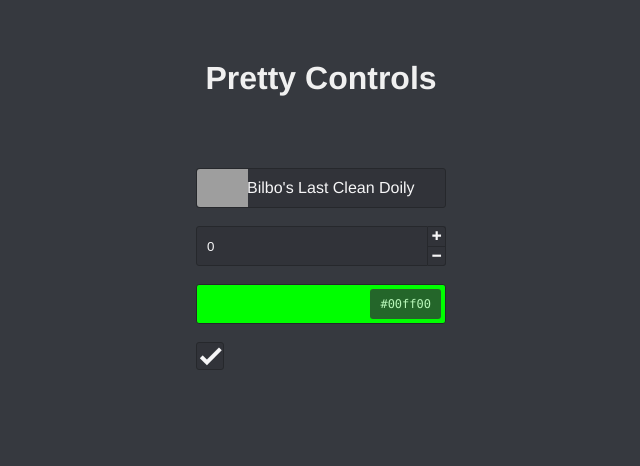
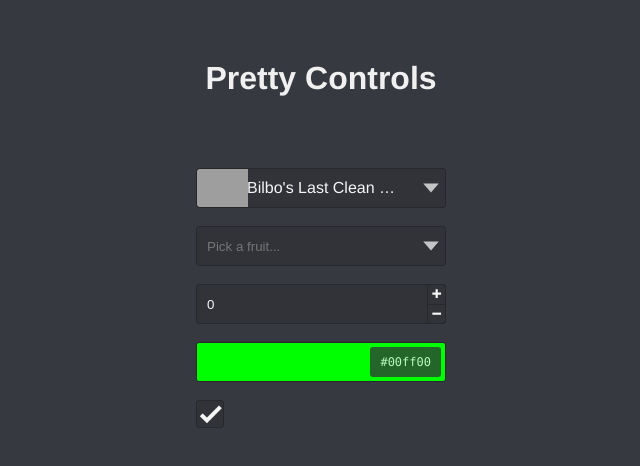
Before and after one commit to mdiller/pretty-controls, a Vue app: page / in a window 1280 px wide. Shown: the top 466 px of the page, without its empty margins (319-959 px from the left). Built offline with nearby package versions, Linux system fonts and the light colour scheme; grey boxes are pictures that could not be loaded.

Commit message:
updated select-search to be nullable and have nice icons

```diff
--- a/src/components/DemoPage.vue
+++ b/src/components/DemoPage.vue
@@ -6,7 +6,15 @@
 			<select-search
 				:selected_option.sync="player"
 				:options_func="searchPlayers"
+				:nullable="false"
 				placeholder="Player Name or ID...">
+			</select-search>
+			<br>
+			<select-search
+				:selected_option.sync="fruit"
+				:options_func="searchFruits"
+				:debounce_delay="0"
+				placeholder="Pick a fruit...">
 			</select-search>
 			<br>
 			<numerical-input
@@ -36,6 +44,7 @@ export default {
 	data() {
 		return {
 			player: null,
+			fruit: null,
 			my_number: 0,
 			my_color: "#00ff00",
 			my_boolean: true
@@ -43,8 +52,8 @@ export default {
 	},
 	methods: {
 		searchPlayers(input, callback) {
-			if (input.length == "") {
-				callback([], "None Found");
+			if (input.length == 0) {
+				callback([]);
 				return;
 			}
 			axios.get(`https://api.opendota.com/api/search?q=${input}`)
@@ -57,9 +66,25 @@ export default {
 					callback(data, data.length == 0 ? "None Found" : undefined);
 				})
 				.catch(error => {
-					console.log("error on search");
+					console.log(`error on search: ${error}`);
 					callback([], "Error on Search");
 				});
+		},
+		searchFruits(input, callback) {
+			callback([
+				{
+					id: 0,
+					text: "Tomato"
+				},
+				{
+					id: 1,
+					text: "Apple"
+				},
+				{
+					id: 2,
+					text: "Strawberry"
+				}
+			]);
 		}
 	},
 	created() {
--- a/src/components/select-search.vue
+++ b/src/components/select-search.vue
@@ -6,16 +6,16 @@
 		<input
 			ref="input"
 			type="text"
-			:placeholder="focused ? placeholder : ''"
+			:placeholder="(focused || !selected_option) ? placeholder : ''"
 			v-model="input"
 			@focus.prevent="startEdit"
 			@blur="endEdit"
 			@keyup.esc="endEdit"
 			@keyup.enter="selectedOption(options[0])"
 			:class="{ focused: focused }">
-		<span class="select-search-current" v-if="!focused">
+		<span class="select-search-current" v-if="!focused && selected_option">
 			<img v-if="selected_option.icon" :src="selected_option.icon">
-			<span>
+			<span :class="{ noicon: !selected_option.icon }">
 				{{selected_option.text || placeholder}}
 			</span>
 		</span>
@@ -24,7 +24,7 @@
 				{{status}}
 			</div>
 			<div
-				class="select-search-option"
+				:class="{ 'select-search-option': true, noicon: !option.icon }"
 				v-for="option in options"
 				@click.stop="selectedOption(option)"
 				@mousedown.prevent>
@@ -32,6 +32,21 @@
 				{{option.text}}
 			</div>
 		</div>
+		<svg
+			v-if="!focused && selected_option && nullable"
+			@click.stop="selectedOption(null)"
+			class="select-search-clear"
+			viewBox="0 0 24 24">
+			<path d="M 7 5 l 5,5 5,-5 2,2 -5,5 5,5 -2,2 -5,-5 -5,5 -2,-2 5,-5 -5,-5" />
+		</svg>
+		<svg
+			:class="{'select-search-down': true, expanded: focused }"
+			@mousedown.prevent.stop="!focused ? startEdit() : endEdit()"
+			@focus.stop
+			@click.stop
+			viewBox="0 0 18 18">
+			<path d="M 2 5 l 14 0 -7 8 Z" />
+		</svg>
 	</div>
 </template>
 
@@ -42,8 +57,10 @@ export default {
 	name: "select-search",
 	props: {
 		selected_option: {
-			type: Object,
-			required: true
+			required: true,
+			validator(value) {
+				return value == null || typeof(value) == "object";
+			}
 		},
 		options_func: {
 			type: Function, // callback(newoptions, optional newstatus)
@@ -52,6 +69,14 @@ export default {
 		placeholder: {
 			type: String,
 			default: ""
+		},
+		nullable: {
+			type: Boolean,
+			default: true
+		},
+		debounce_delay: {
+			type: Number,
+			default: 400
 		}
 	},
 	data() {
@@ -75,7 +100,7 @@ export default {
 		},
 		endEdit() {
 			this.focused = false;
-			this.input = '';
+			this.input = "";
 			this.$refs.input.blur();
 		},
 		recreateOptions() {
@@ -84,24 +109,32 @@ export default {
 				if (newstatus != undefined) {
 					self.status = newstatus;
 				}
+				else if (newoptions.length == 0) {
+					self.status = "None Found";
+				}
 				self.options = newoptions;
 			});
 		},
 		selectedOption(option) {
-			if (option) {
+			if (option !== undefined) {
 				this.$emit('update:selected_option', option);
 				this.endEdit();
 			}
 		}
 	},
 	created() {
-		this.debouncedRecreateOptions = utils.debounce(this.recreateOptions, 400);
+		this.debouncedRecreateOptions = utils.debounce(this.recreateOptions, this.debounce_delay);
+		this.debouncedRecreateOptions();
 	}
 };
 </script>
 
 <style lang="scss" scoped>
 @import "../pretty.scss";
+
+$button-icon-side-padding: 5px;
+$button-icon-size: 20px;
+
 .select-search {
 	& {
 		position: relative;
@@ -164,6 +197,15 @@ export default {
 		bottom: 0;
 		padding: $input-padding;
 		line-height: $input-line-height;
+
+		right: calc((#{$button-icon-size} * 2) + #{$button-icon-side-padding});
+		padding-right: 0px;
+		overflow: hidden;
+		text-overflow: ellipsis;
+
+		&.noicon {
+			left: 0;
+		}
 	}
 }
 .select-search-option {
@@ -171,6 +213,7 @@ export default {
 		float: left;
 		white-space: nowrap;
 		width: 100%;
+		height: 32px;
 		cursor: pointer;
 		background: $input-background;
 		transition: 0.25s;
@@ -183,7 +226,12 @@ export default {
 	& img {
 		vertical-align: middle;
 		width: 32px;
-		height: 32px;
+		height: 100%;
+	}
+
+	&.noicon {
+		line-height: 32px;
+		padding-left: 8px;
 	}
 }
 
@@ -193,4 +241,33 @@ export default {
 	line-height: $input-line-height;
 	color: #777777;
 }
+
+svg {
+	width: $button-icon-size;
+	height: $button-icon-size;
+	position: absolute;
+	top: calc((#{$input-height} - #{$button-icon-size}) / 2);
+	right: 0;
+	cursor: pointer;
+	fill: $input-color;
+	opacity: 0.75;
+	transition: 0.25s;
+
+	&.select-search-down {
+		right: $button-icon-side-padding;
+
+		&.expanded {
+			transform: rotate(180deg);
+		}
+	}
+
+	&.select-search-clear {
+		right: calc(#{$button-icon-size} + #{$button-icon-side-padding});
+
+		&:hover {
+			fill: red;
+			opacity: 1;
+		}
+	}
+}
 </style>
```
Also changed, not shown: package.json (+6 -3 lines), src/icons/cross.svg (added), src/icons/down.svg (added).
